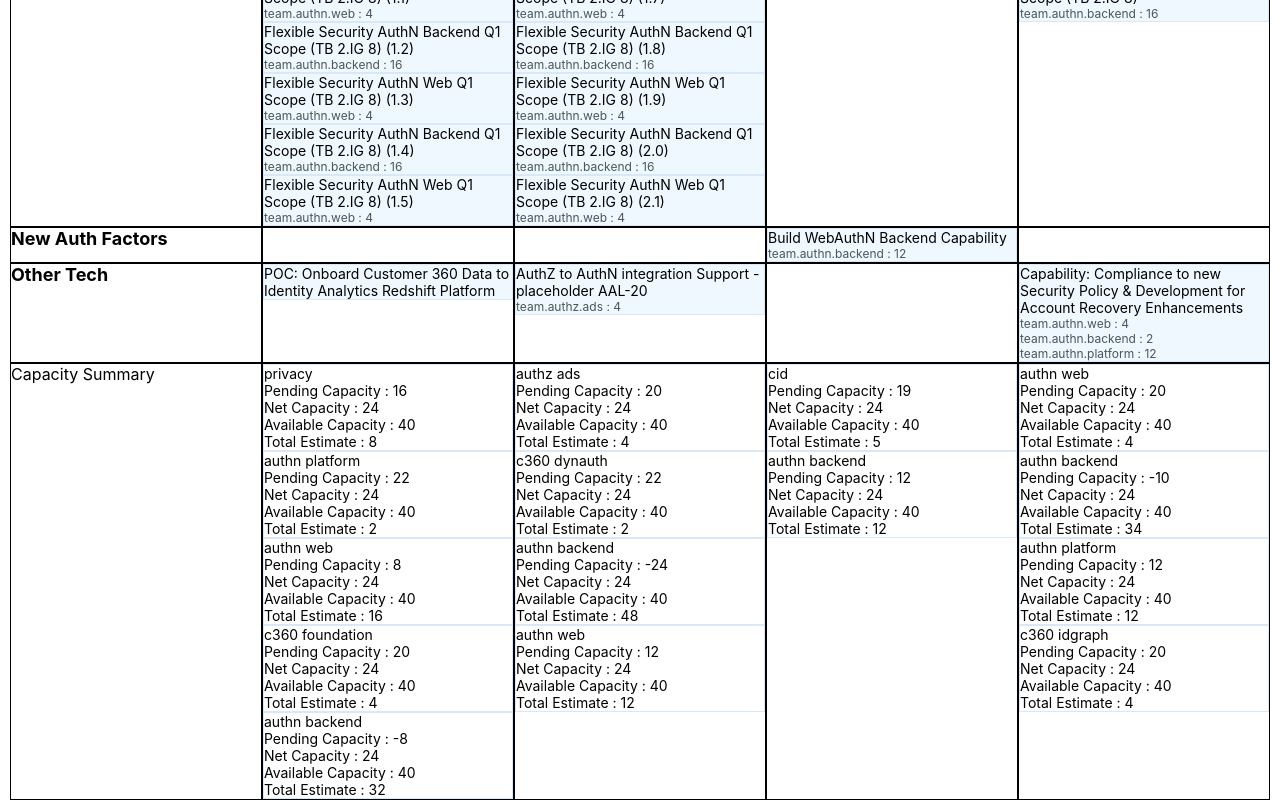
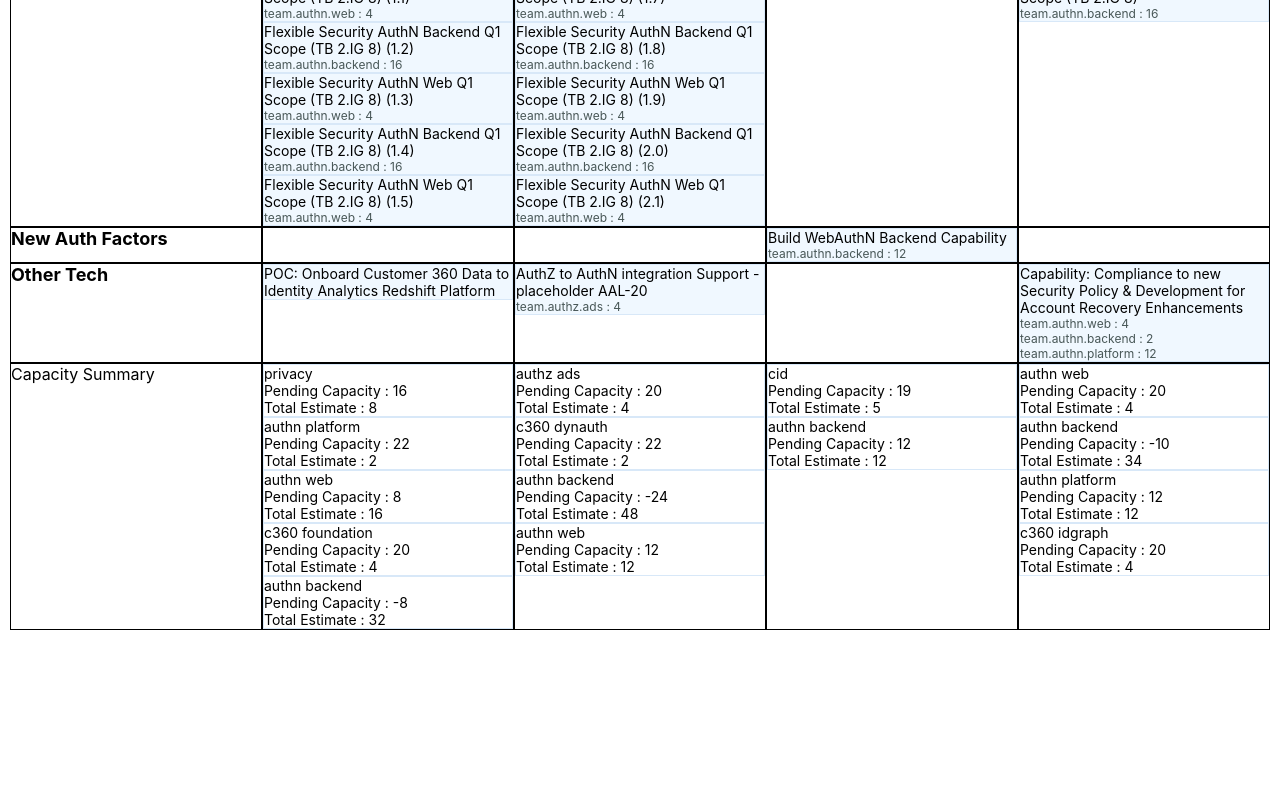
Before and after one commit to daleroy/planning-board, a React (Create React App) app: page / in a window 1280 px wide. Shown: the part 566-1366 px from the top of the page. After the commit the page ends 1196 px from the top, so only its background shows below. Built offline with nearby package versions, Linux system fonts and the light colour scheme.

Commit message:
Fix capacity render problem

```diff
--- a/src/Components/CapacityRow.jsx
+++ b/src/Components/CapacityRow.jsx
@@ -41,8 +41,6 @@ export default function CapacityRow({teamCapacitySummary}) {
                     <div>
                         <div>{teamNameFormatted}</div>
                         <div>Pending Capacity : {pendingCapacity}</div>
-                        <div>Net Capacity : {netCapacity}</div>
-                        <div>Available Capacity : {availableCapacity}</div>
                         <div>Total Estimate : {totalEstimate}</div>
                      </div>
                 </CapacityContainer>
--- a/src/Components/Home.jsx
+++ b/src/Components/Home.jsx
@@ -50,7 +50,7 @@ export default function Home() {
     useEffect(() => {
         getGridData().then(data => {
             window.gridData = data;
-            setGridData(data)
+            setGridData(data);
         });
     }, []);
 
@@ -62,6 +62,7 @@ export default function Home() {
         }
 
         gridData.handleMove(draggableId, source.droppableId, destination.droppableId);
+        setGridData(Object.assign({}, gridData))
     }
 
     const renderColumnHeaders = ({columnKeys}) => {
```
